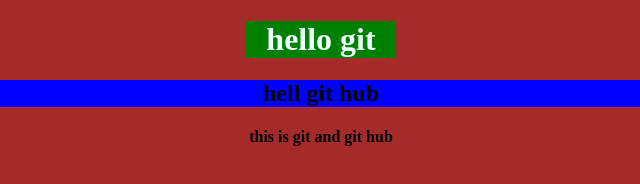
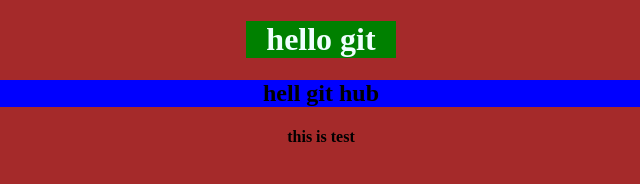
Before and after one commit to jamal806/nproject, a plain HTML site: page index.html in a window 1280 px wide. Shown: the full height of the page, 319-959 px from the left. Drawn offline with Linux system fonts and the light colour scheme.

Commit message:
edit index.html file

```diff
--- a/index.html
+++ b/index.html
@@ -10,7 +10,7 @@
     <center>
             <h1>hello git</h1>
             <h2>hell git hub</h2>
-            <h4>this is git and git hub</h4>
+            <h4>this is test</h4>
     </center>
 
 
```
